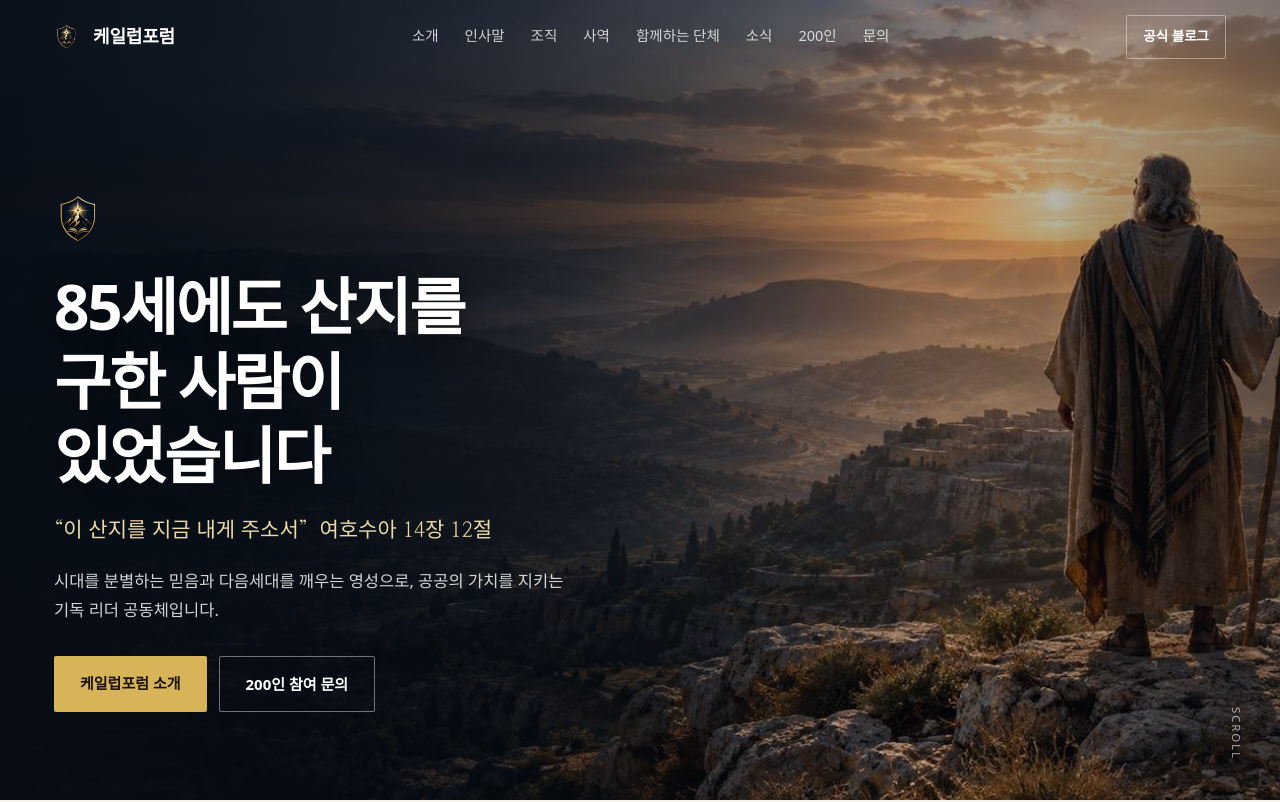
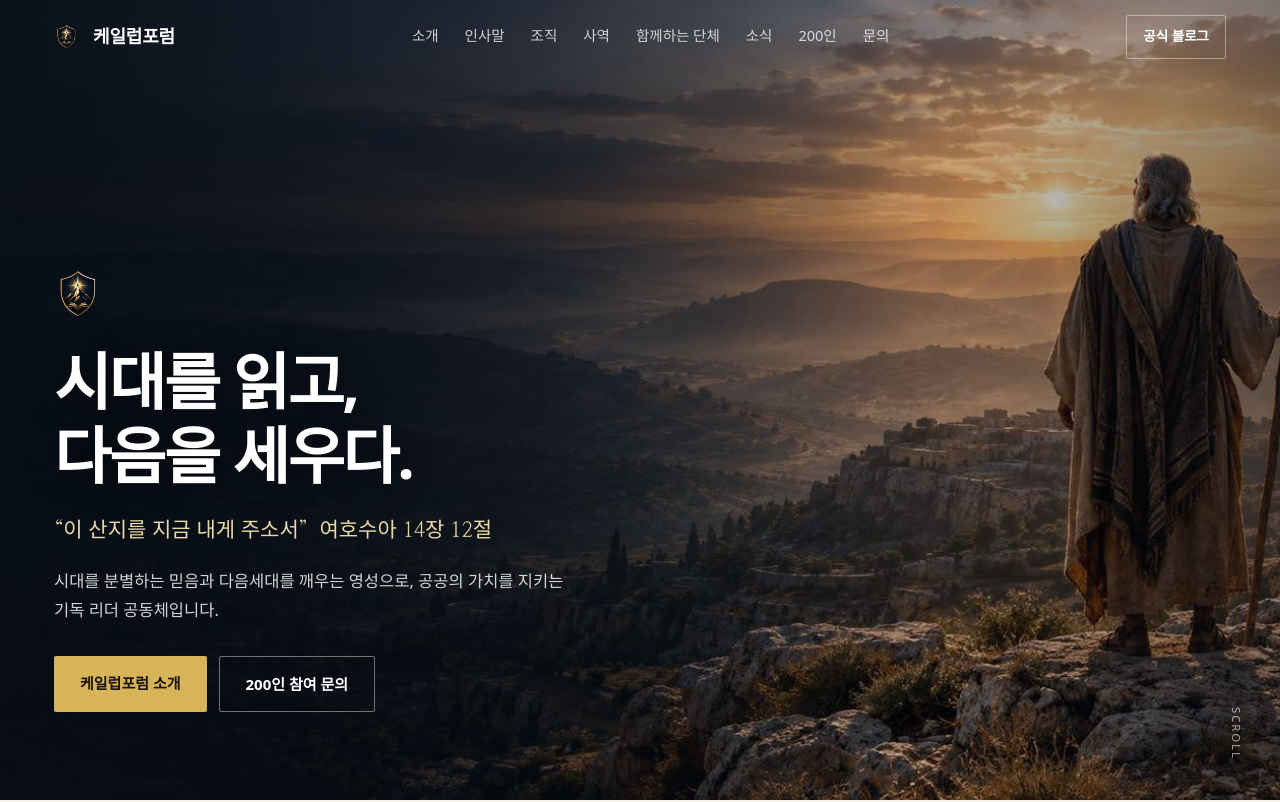
Before and after one commit to thechilde20-stack/K-Love_Forum, a plain HTML site: page index.html in a window 1280 px wide. Shown: the top 802 px of the page. Drawn offline with Linux system fonts and the light colour scheme; a web font is replaced by a local one.

Commit message:
feat: 메인 헤어로 카피 '시대를 읽고, 다음을 세우다.'로 변경

```diff
--- a/index.html
+++ b/index.html
@@ -379,7 +379,7 @@ h1:focus{outline:none}
     <div class="veil"></div>
     <div class="in"><div class="wrap">
       <img class="emb" data-img="logo" alt="" width="54" height="66">
-      <h1>85세에도 산지를 구한 사람이 있었습니다</h1>
+      <h1>시대를 읽고,<br>다음을 세우다.</h1>
       <p class="vs">“이 산지를 지금 내게 주소서” &nbsp;여호수아 14장 12절</p>
       <p class="sub">시대를 분별하는 믿음과 다음세대를 깨우는 영성으로,
         공공의 가치를 지키는 기독 리더 공동체입니다.</p>
```
